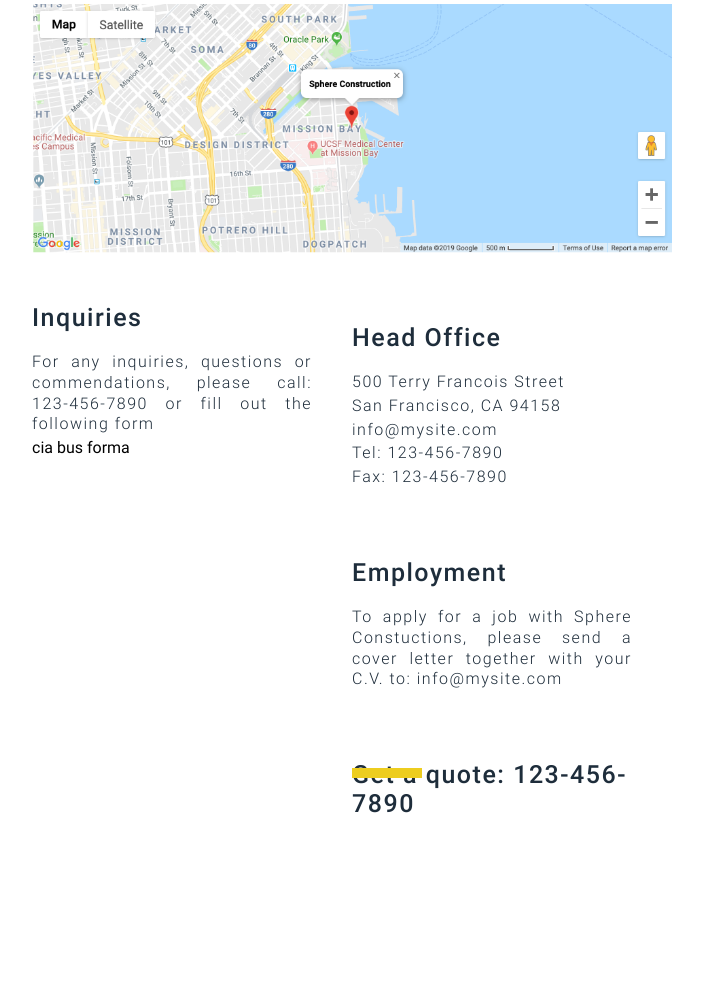
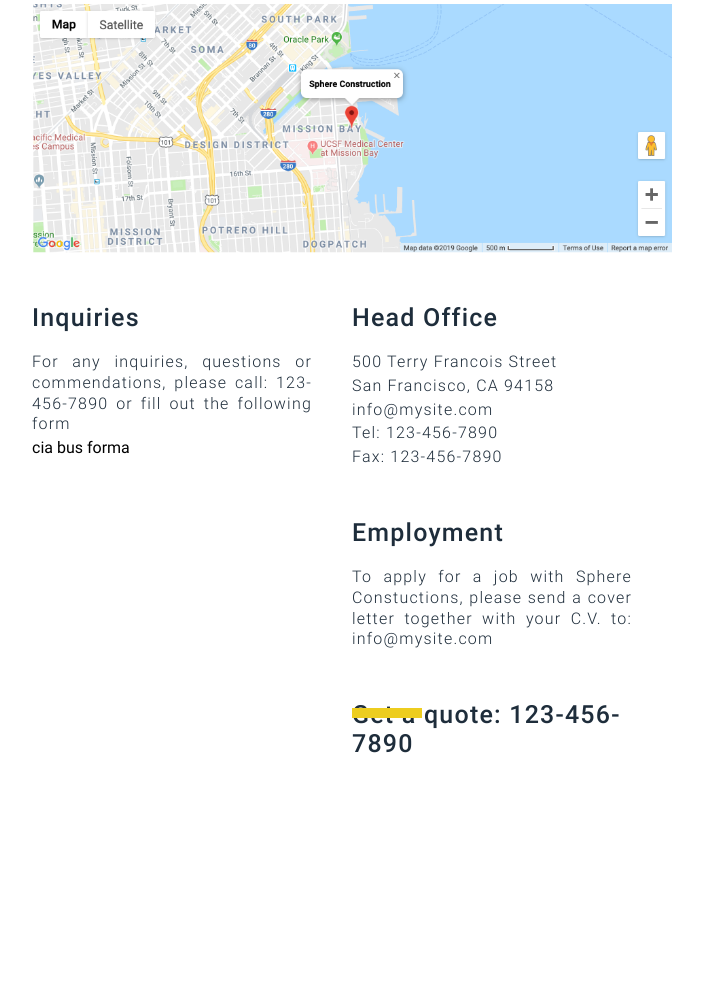
Before and after one commit to nikasmorozov/Construction-Company-Website, a web app: file public/main.html in a window 1280 px wide. Shown: the part 5311-6303 px from the top of the page, without its empty margins (288-991 px from the left). After the commit the page ends 6064 px from the top, so only its background shows below. Run offline with its HTML, style and script files only (its server is not run), Linux system fonts and the light colour scheme.

Commit message:
pataisytos contact

```diff
--- a/src/assets/style/main.scss
+++ b/src/assets/style/main.scss
@@ -248,22 +248,21 @@ h4 {
 
     div {
       width: 100%;
-      padding-right: 40px;
-    }
+      padding-right: 40px;    }
 
     h4 {
       position: relative;
       margin: 50px 0 20px 0;
       color: $text-contact;
       font-size: 25px;
-      letter-spacing: 1.5px;
+      letter-spacing: 1.2px;
     }
 
     div:last-of-type h4 {
-      margin-top: 70px;
+      // margin-top: 70px;
     }
 
-    div:last-of-type h4:last-of-type:before {
+    div:last-of-type h4:last-of-type:after {
       content: "";
       position: absolute;
       top: -50px;
@@ -277,7 +276,7 @@ h4 {
       margin: 0 0 3px 0;
       line-height: 1.3;
       color: $text-contact;
-      letter-spacing: 1.5px;
+      letter-spacing: 1.2px;
     }
   }
 }
```
Also changed, not shown: public/assets/style/app.css, public/assets/style/main.css.
